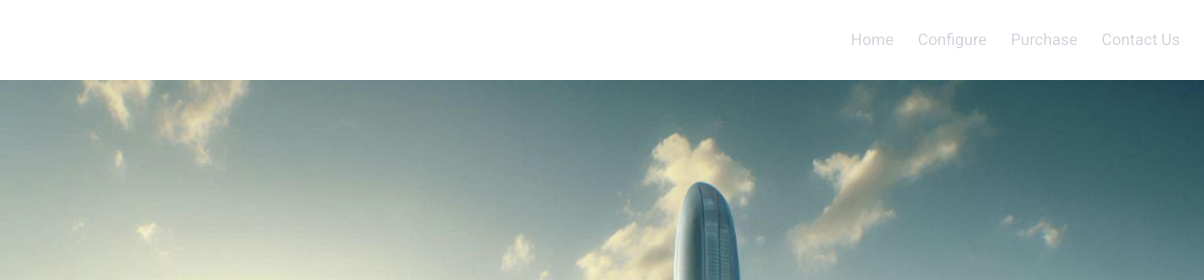
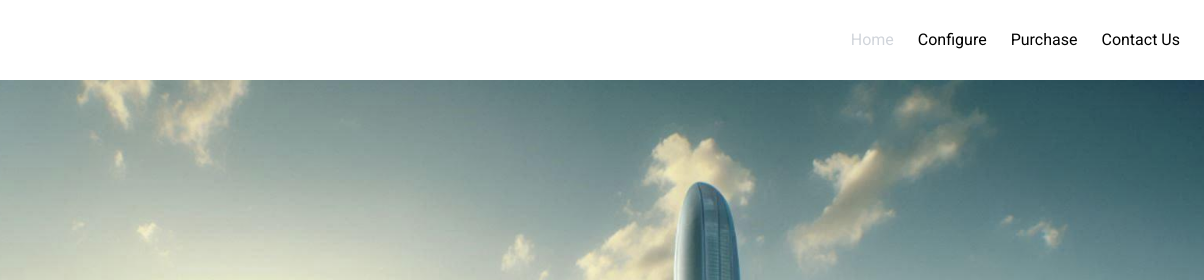
Before and after one commit to riradoro03/kevor, a plain HTML site: page index.html in a window 1280 px wide. Shown: the top 280 px of the page, 76-1280 px from the left. Drawn offline with nearby package versions, Linux system fonts and the light colour scheme.

Commit message:
Update index.html

```diff
--- a/index.html
+++ b/index.html
@@ -41,9 +41,9 @@
             </a>
             <nav class="flex space-x-6 items-center">
                 <a href="#" class="text-gray-300 hover:text-yellow-500 transition">Home</a>
-                <a href="#configure" class="text-gray-300 hover:text-yellow-500 transition">Configure</a>
-                <a href="#purchase" class="text-gray-300 hover:text-yellow-500 transition">Purchase</a>
-                <a href="#contact" class="text-gray-300 hover:text-yellow-500 transition">Contact Us</a>
+                <a href="#configure" class="text-black hover:text-yellow-500 transition">Configure</a>
+                <a href="#purchase" class="text-black hover:text-yellow-500 transition">Purchase</a>
+                <a href="#contact" class="text-black hover:text-yellow-500 transition">Contact Us</a>
             </nav>
         </div>
     </header>
```
